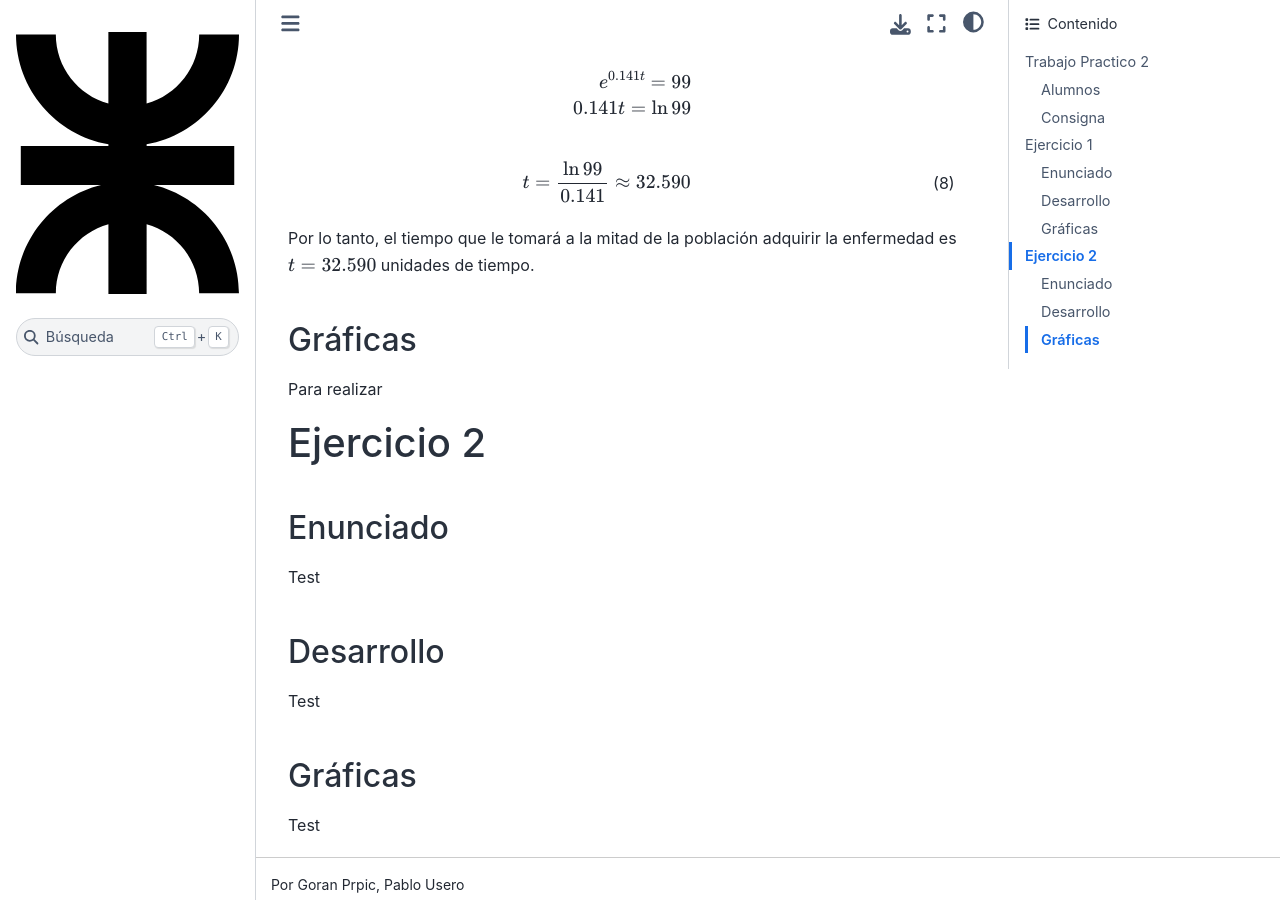
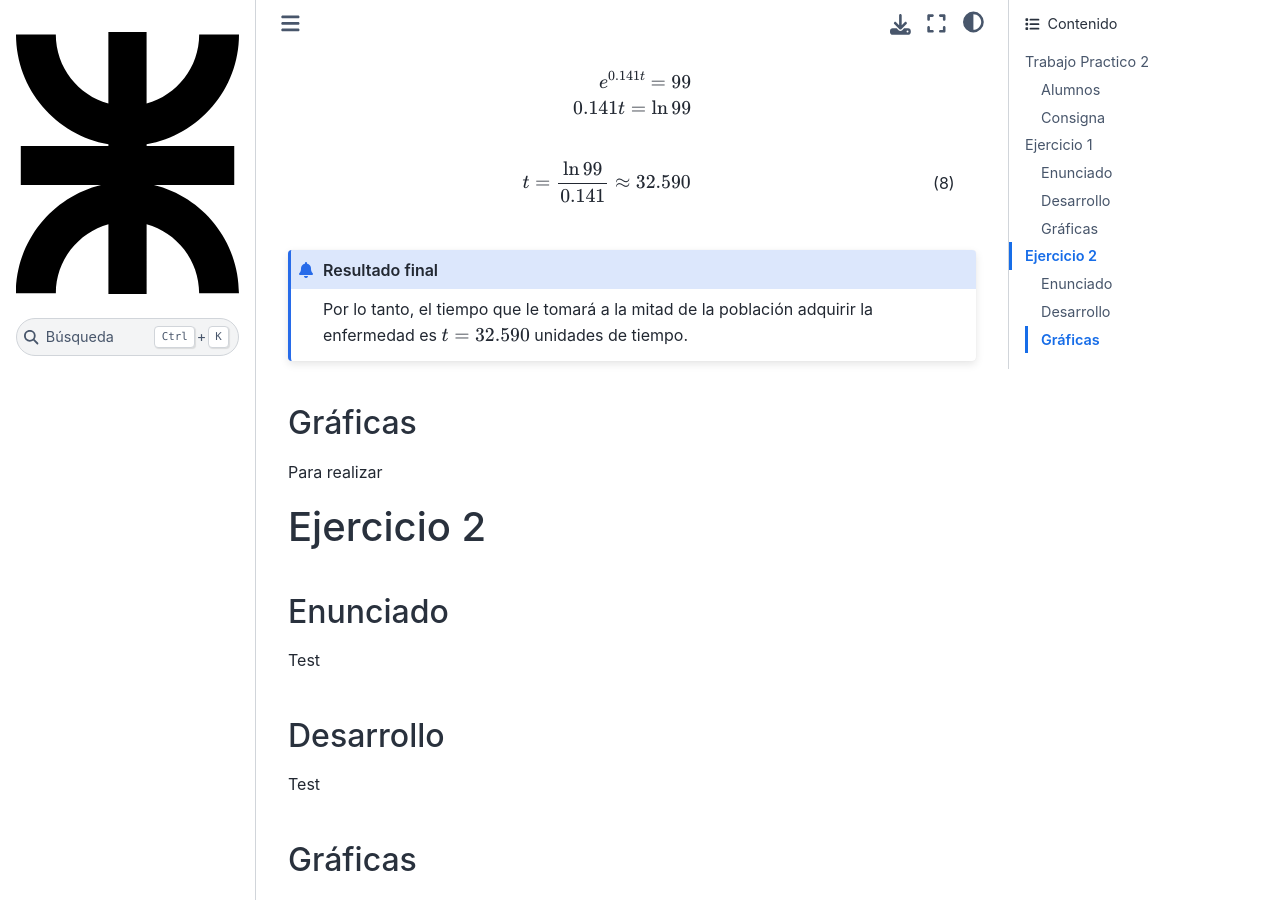
Before and after one commit to gorandp/am2_tp2, a Sphinx documentation site: the page built from docs/index.rst, in a window 1280 px wide and 900 px high, scrolled down 5566 px. Built offline with Sphinx 7.4.7 and the Sphinx Book theme 1.1.4, drawn with Linux system fonts in a browser that asks for light colours.

Commit message:
resaltar resultado final

```diff
--- a/docs/index.rst
+++ b/docs/index.rst
@@ -269,8 +269,10 @@ Reemplazamos esto último en :math:numref:`solucion-particular-ratones`:
 
    t = \frac {\ln 99}{0.141} \approx 32.590
 
-Por lo tanto, el tiempo que le tomará a la mitad de la población adquirir la
-enfermedad es :math:`t=32.590` unidades de tiempo.
+.. admonition:: Resultado final
+
+   Por lo tanto, el tiempo que le tomará a la mitad de la población adquirir la
+   enfermedad es :math:`t=32.590` unidades de tiempo.
 
 
 Gráficas
```
Also changed, not shown: 7 other files.
